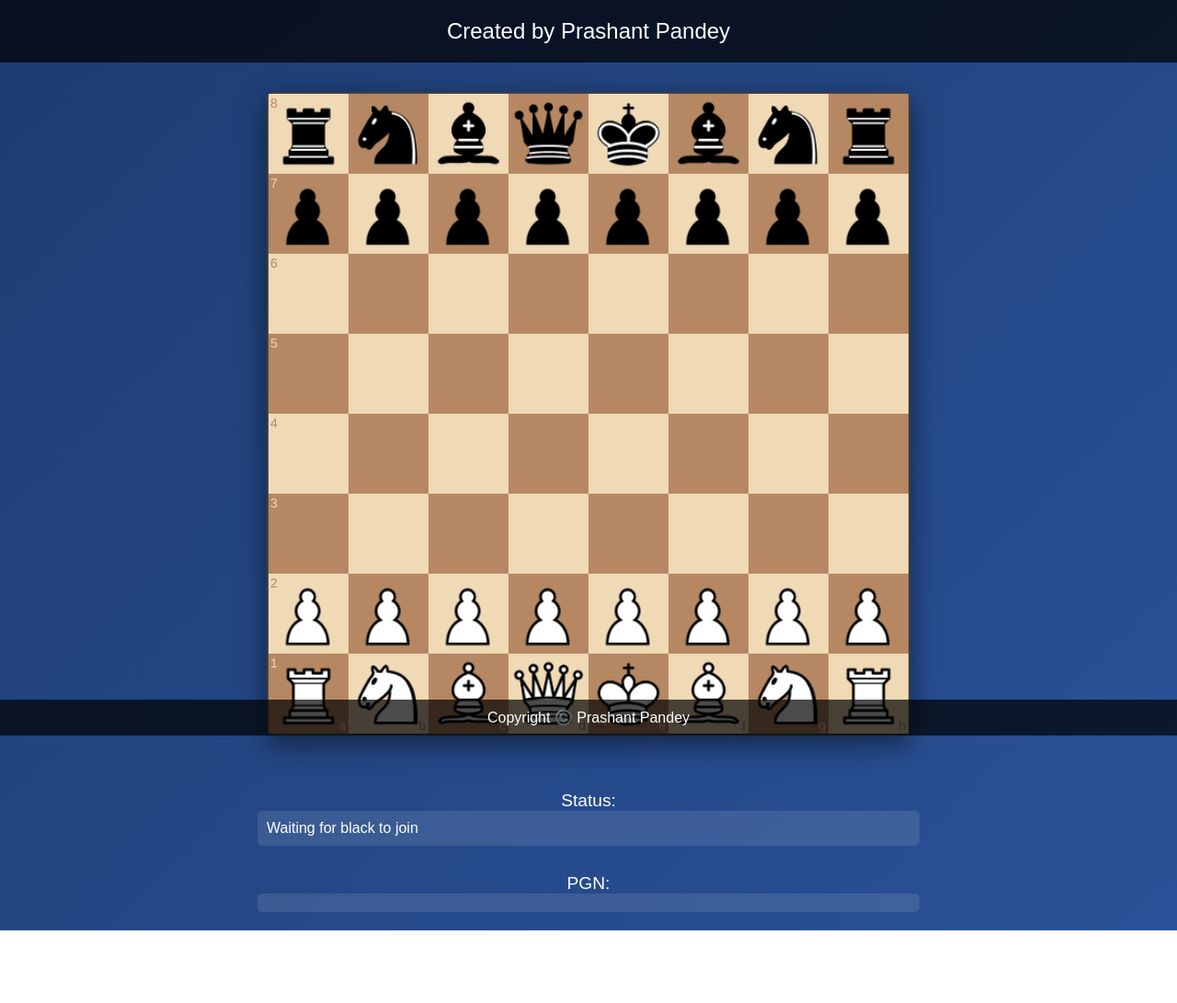
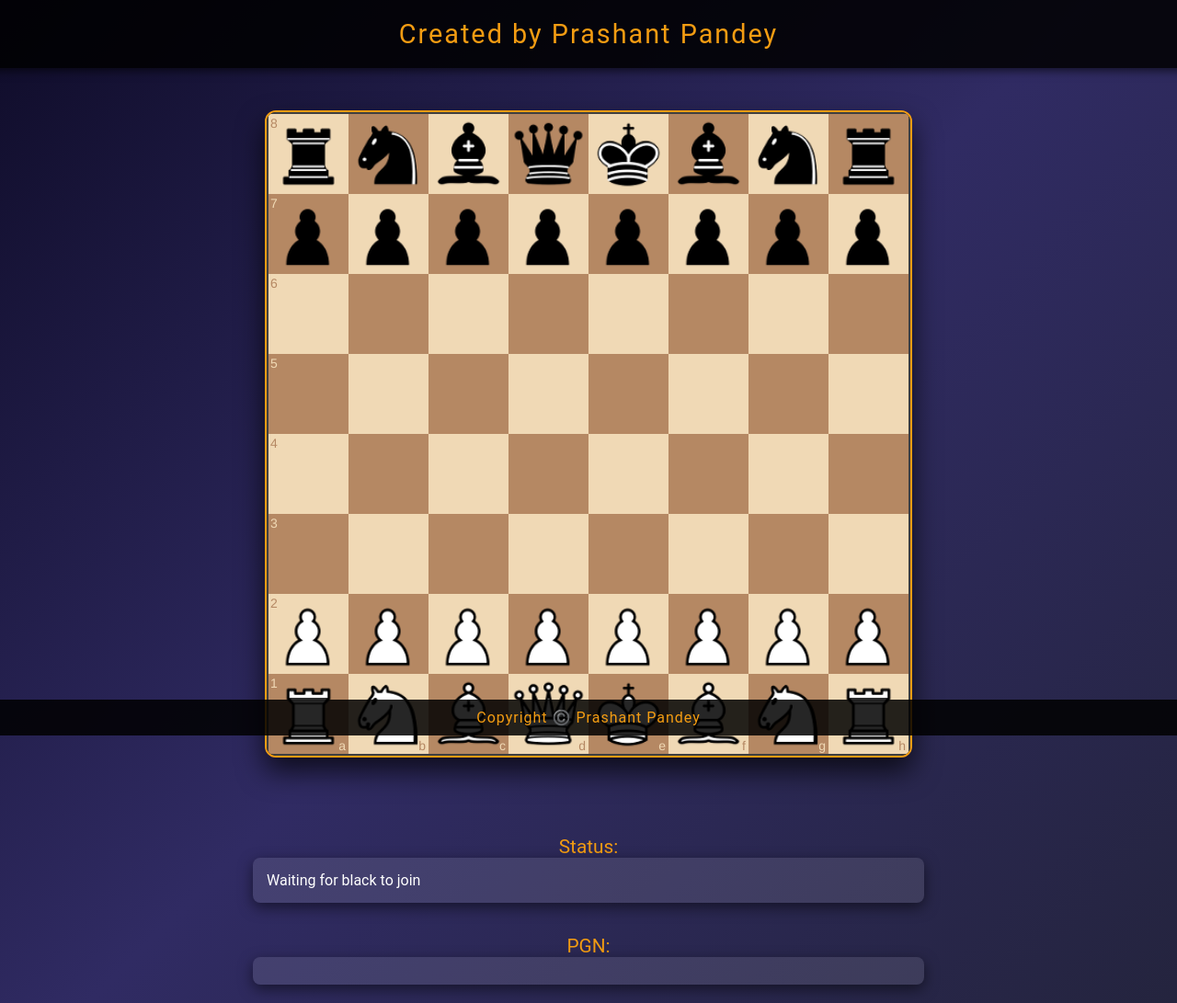
Before and after one commit to LastcluegamerYT/aaa, a website: page front/views/game.html in a window 1280 px wide. Shown: the whole page at 92% size. Before the commit the page ends 1012 px from the top, so only its background shows below. Drawn offline with nearby package versions, Linux system fonts and the light colour scheme; files that its build step writes are made by us from their sources; no server answers.

Commit message:
Update game.html

```diff
--- a/front/views/game.html
+++ b/front/views/game.html
@@ -6,8 +6,8 @@
     <style>
         body {
             margin: 0;
-            font-family: Arial, sans-serif;
-            background: linear-gradient(135deg, #1e3c72, #2a5298);
+            font-family: 'Roboto', sans-serif;
+            background: linear-gradient(135deg, #0f0c29, #302b63, #24243e);
             color: white;
             display: flex;
             flex-direction: column;
@@ -21,9 +21,12 @@
             top: 0;
             width: 100%;
             padding: 20px;
-            background-color: rgba(0, 0, 0, 0.7);
+            background-color: rgba(0, 0, 0, 0.85);
             text-align: center;
-            font-size: 1.5em;
+            font-size: 1.8em;
+            letter-spacing: 2px;
+            color: #f39c12;
+            box-shadow: 0 4px 8px rgba(0, 0, 0, 0.5);
             animation: fadeInDown 1.5s ease;
         }
 
@@ -32,38 +35,44 @@
             bottom: 0;
             width: 100%;
             padding: 10px;
-            background-color: rgba(0, 0, 0, 0.7);
+            background-color: rgba(0, 0, 0, 0.85);
             text-align: center;
             font-size: 1em;
+            color: #f39c12;
+            letter-spacing: 1px;
             animation: fadeInUp 1.5s ease;
         }
 
         #myBoard {
             width: 90vw;
             max-width: 700px;
-            margin-top: 100px;
-            margin-bottom: 50px;
-            box-shadow: 0px 10px 30px rgba(0, 0, 0, 0.5);
-            border-radius: 8px;
+            margin-top: 120px;
+            margin-bottom: 70px;
+            box-shadow: 0px 15px 30px rgba(0, 0, 0, 0.7);
+            border-radius: 12px;
             overflow: hidden;
-            animation: zoomIn 1s ease;
+            background: rgba(0, 0, 0, 0.8);
+            border: 2px solid #f39c12;
+            animation: zoomIn 1.2s ease;
         }
 
         label {
-            font-size: 1.2em;
-            margin-top: 10px;
+            font-size: 1.3em;
+            margin-top: 15px;
+            color: #f39c12;
             animation: fadeIn 2s ease;
         }
 
         #status, #pgn {
-            padding: 10px;
+            padding: 15px;
             background-color: rgba(255, 255, 255, 0.1);
-            border-radius: 5px;
+            border-radius: 8px;
             margin-bottom: 20px;
-            animation: fadeIn 2s ease;
             width: 90%;
             max-width: 700px;
             word-wrap: break-word;
+            box-shadow: 0px 5px 15px rgba(0, 0, 0, 0.5);
+            animation: fadeIn 2s ease;
         }
 
         @keyframes fadeIn {
```
